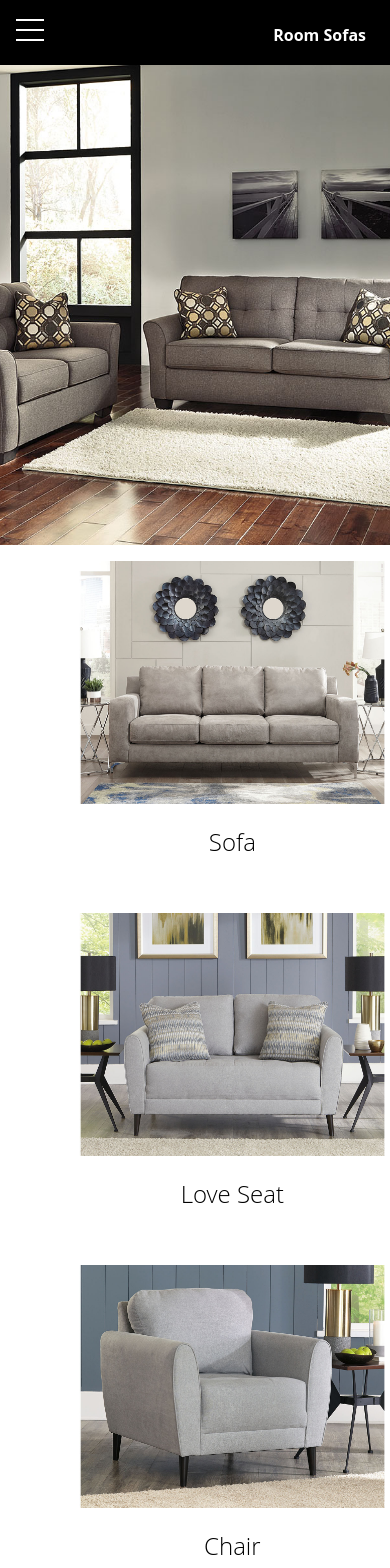
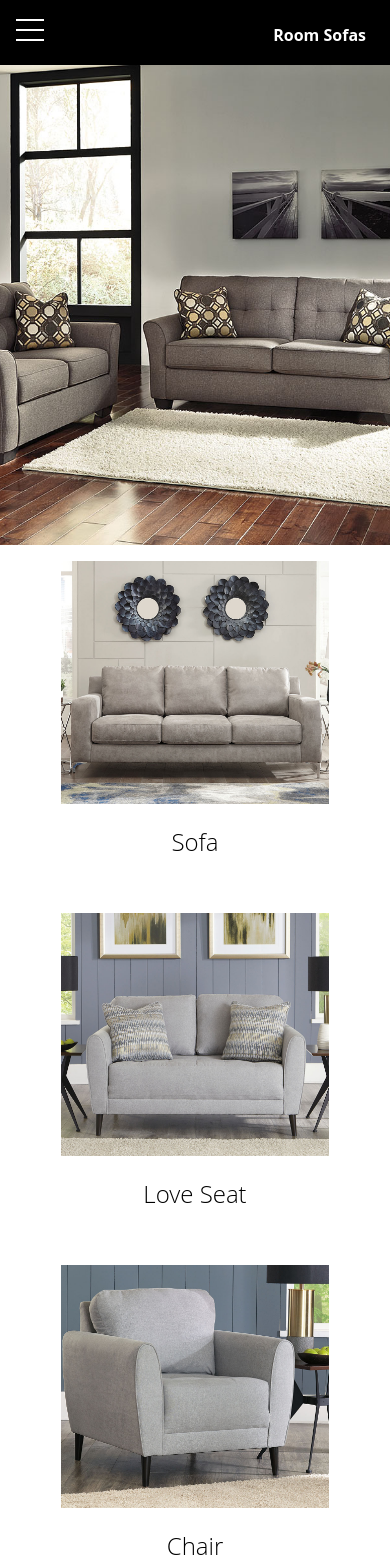
Before and after one commit to cenwachukwu/RoomSofaUI, a React (Vite) app: page / in a window 390 px wide. Shown: the top 1568 px of the page. Built offline with nearby package versions, Linux system fonts and the light colour scheme.

Commit message:
mobile responsiveness

```diff
--- a/src/components/HomePagePills/homePagePills.scss
+++ b/src/components/HomePagePills/homePagePills.scss
@@ -78,3 +78,23 @@
     }
   }
 }
+
+@media only screen and (max-width: 414px) {
+  .PillBox {
+    .extraPill {
+      width: 100%;
+    }
+  }
+}
+
+@media only screen and (max-width: 320px) {
+  .PillBox {
+    .boxPills {
+      width: 100%;
+    }
+    .extraPill {
+      padding: 6rem;
+      width: 90%;
+    }
+  }
+}
--- a/src/components/Pills/Pills.scss
+++ b/src/components/Pills/Pills.scss
@@ -3,6 +3,7 @@
   // border: 2px solid black;
   img {
     height: 80%;
+    width: 80%;
     object-fit: cover;
     // border: 2px solid black;
   }
@@ -12,7 +13,7 @@
     font-weight: 300;
     text-align: center;
     a {
-      text-align: left;
+      text-align: center;
       color: black;
     }
     a:hover {
@@ -20,3 +21,19 @@
     }
   }
 }
+
+@media only screen and (max-width: 414px) {
+  .Pills {
+    img {
+      width: 100%;
+    }
+  }
+}
+
+@media only screen and (max-width: 320px) {
+  .Pills {
+    img {
+      width: 80%;
+    }
+  }
+}
```
Also changed, not shown: 2 other files (tests, documents, lock files or other folders).
